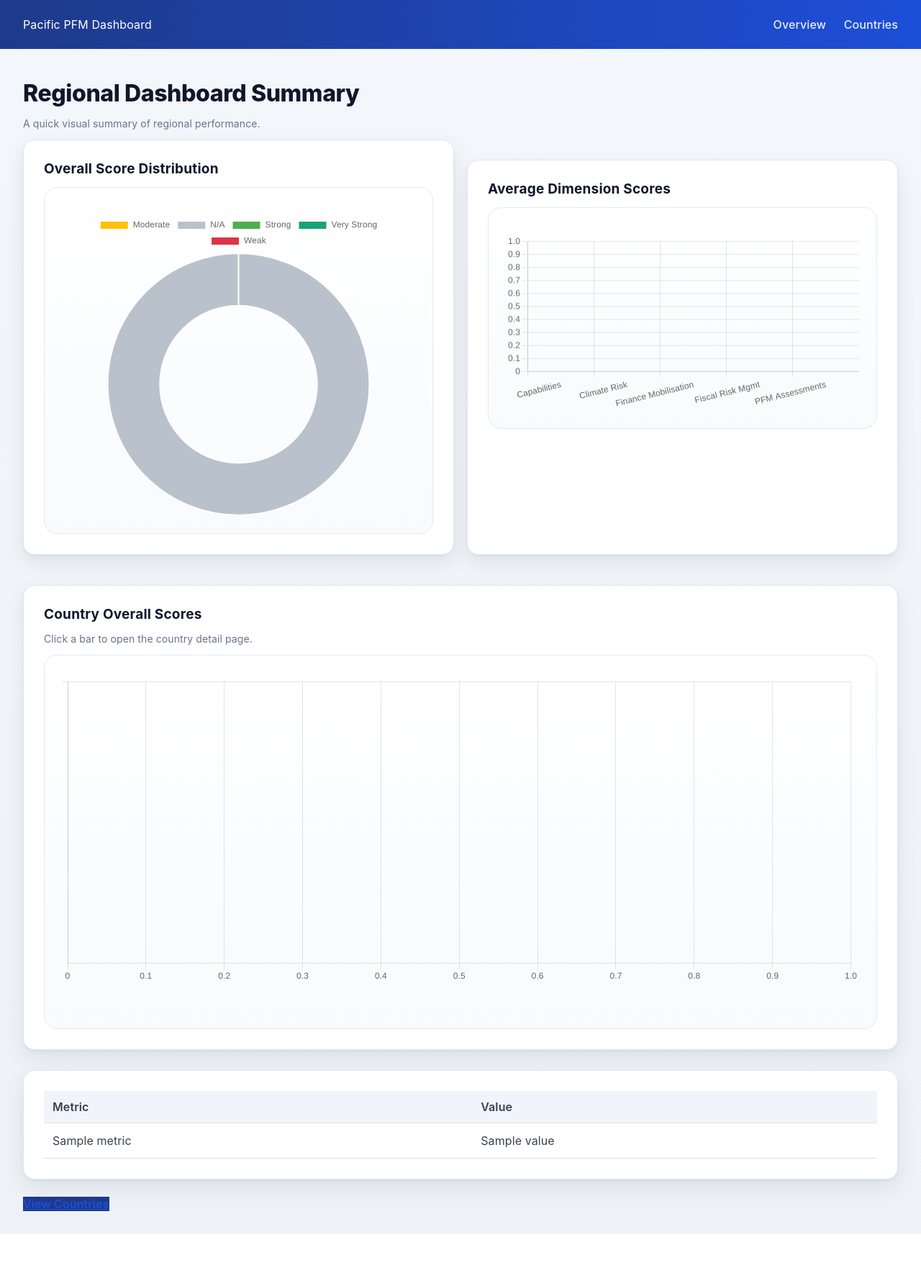
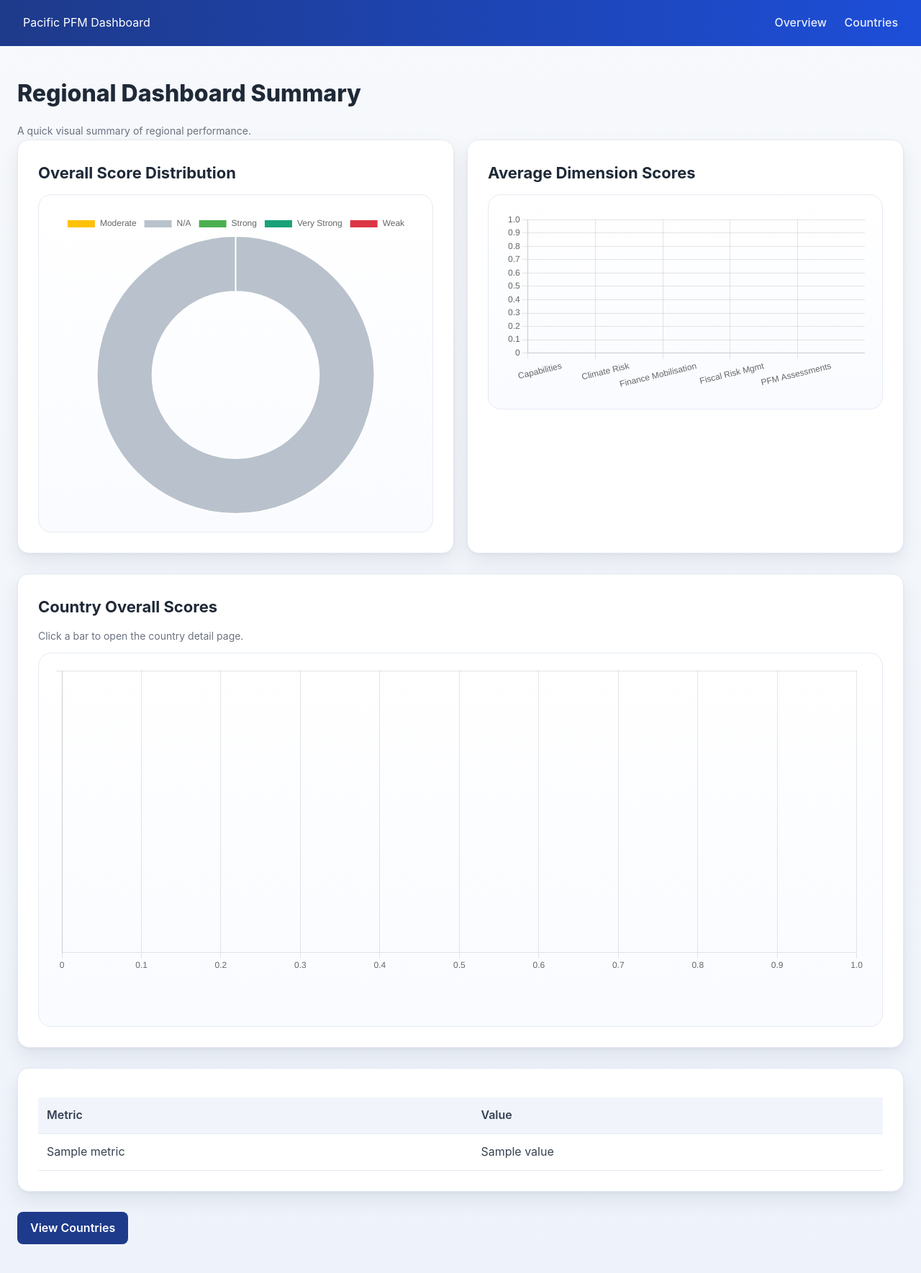
Before and after one commit to sharky6850606/Pacific-PFM-Regional-Coordination-Dashboard, a Flask app: page / in a window 1280 px wide. Shown: the whole page at 72% size. Before the commit the page ends 1715 px from the top, so only its background shows below. Run offline with Flask 3, Linux system fonts and the light colour scheme; a database or web service that is not in the repository returns one stand-in record (values such as "Sample title"); data that the repository does not hold is empty.

Commit message:
Update style.css

```diff
--- a/static/style.css
+++ b/static/style.css
@@ -1,184 +1,185 @@
-:root{
-  --bg-page:#f6f8fb;
-  --bg-card:#ffffff;
-  --bg-soft:#eef2f7;
-  --text-main:#1f2937;
-  --text-muted:#6b7280;
-  --primary:#1e3a8a;
-  --primary-soft:#e8eefb;
-  --accent:#0ea5e9;
-  --border-soft:#e5e7eb;
+:root {
+  --bg-page: #f7f9fc;
+  --bg-card: #ffffff;
+  --bg-soft: #eef3fb;
+  --text-main: #1f2937;
+  --text-muted: #6b7280;
+  --primary: #1e3a8a;
+  --primary-soft: #e8eefb;
+  --accent: #0ea5e9;
+  --border-soft: #e5eaf2;
 
-  --band-very-strong:#1aa179;
-  --band-strong:#4caf50;
-  --band-moderate:#ffc107;
-  --band-weak:#dc3545;
-  --band-na:#b9c2cc;
+  --band-very-strong: #1aa179;
+  --band-strong: #4caf50;
+  --band-moderate: #ffc107;
+  --band-weak: #dc3545;
+  --band-na: #b9c2cc;
 }
 
-* { box-sizing: border-box; }
+* {
+  box-sizing: border-box;
+  margin: 0;
+  padding: 0;
+}
 
 body {
-  margin: 0;
-  font-family: "Segoe UI", Arial, sans-serif;
-  background-color: #f4f6f9;
-  color: #1a1a1a;
+  font-family: "Inter", "Segoe UI", sans-serif;
+  background: linear-gradient(180deg, var(--bg-page) 0%, var(--bg-soft) 100%);
+  color: var(--text-main);
+  line-height: 1.6;
 }
 
-/* ================= NAVBAR ================= */
+/* ========== NAVBAR ========== */
 .navbar {
-  background-color: #0b1a33;
-  color: #fff;
-  padding: 16px 32px;
+  background: linear-gradient(90deg, var(--primary), #1d4ed8);
+  color: white;
+  padding: 18px 32px;
   display: flex;
   justify-content: space-between;
   align-items: center;
+  height: 64px;
 }
 
 .navbar a {
-  color: #ffffff;
+  color: white;
   text-decoration: none;
   margin-left: 20px;
   font-weight: 500;
+  opacity: 0.9;
 }
 
-.navbar a:hover { text-decoration: underline; }
-
-/* ================= LAYOUT ================= */
-.container {
-  padding: 32px;
-  max-width: 1500px; /* ENLARGED */
-  margin: auto;
+.navbar a:hover {
+  opacity: 1;
+  text-decoration: underline;
 }
 
-h1 { margin-top: 0; margin-bottom: 10px; }
-.subtitle { margin-bottom: 20px; color: #555; }
-.muted { color: #6c757d; }
-
-/* ================= CARDS ================= */
-.card {
-  background-color: #ffffff;
-  border-radius: 10px;
-  padding: 20px;
-  margin-bottom: 24px;
-  box-shadow: 0 2px 6px rgba(0,0,0,0.06);
-  overflow: visible;
+/* ========== LAYOUT ========== */
+.container {
+  max-width: 1440px;
+  margin: auto;
+  padding: 40px 24px;
 }
 
-/* ================= TABLES ================= */
+h1 {
+  font-size: 32px;
+  font-weight: 800;
+  margin-bottom: 16px;
+}
+
+h2 {
+  font-size: 22px;
+  font-weight: 700;
+  margin-bottom: 12px;
+}
+
+.subtitle,
+.muted {
+  color: var(--text-muted);
+  font-size: 14px;
+}
+
+/* ========== CARDS ========== */
+.card {
+  background: var(--bg-card);
+  border-radius: 16px;
+  border: 1px solid var(--border-soft);
+  box-shadow: 0 2px 4px rgba(15, 23, 42, 0.04), 0 12px 28px rgba(15, 23, 42, 0.08);
+  padding: 28px;
+  margin-bottom: 28px;
+}
+
+/* ========== TABLES ========== */
 table {
   width: 100%;
   border-collapse: collapse;
-  table-layout: auto;
+  margin-top: 12px;
+  background: var(--bg-card);
 }
 
 th, td {
   padding: 12px;
   text-align: left;
-  border-bottom: 1px solid #e0e0e0;
-  white-space: normal;
-  overflow-wrap: anywhere;
-  word-break: break-word;
+  border-bottom: 1px solid var(--border-soft);
+  color: #374151;
   vertical-align: top;
 }
 
 th {
-  background-color: #f0f2f7;
+  background: #f1f5fb;
   font-weight: 600;
 }
 
-/* ================= LINKS ================= */
-.container a,
-.card a,
-table a {
-  color: #1d4ed8;
-  text-decoration: underline;
+/* ========== BUTTONS ========== */
+.btn-primary {
+  display: inline-block;
+  padding: 10px 18px;
+  background: var(--primary);
+  color: white;
   font-weight: 600;
+  border-radius: 8px;
+  text-decoration: none;
+  transition: background 0.2s ease;
 }
 
-.container a:hover,
-.card a:hover,
-table a:hover {
-  color: #1e40af;
+.btn-primary:hover {
+  background: #1e40af;
 }
 
-/* ================= SCORE BANDS ================= */
-.band {
-  padding: 4px 10px;
-  border-radius: 20px;
-  font-size: 13px;
-  font-weight: 600;
-  display: inline-block;
+/* ========== GRID ========== */
+.grid-2 {
+  display: grid;
+  grid-template-columns: 1fr 1fr;
+  gap: 18px;
 }
 
-.band.very-strong { background: #1b7f5c; color: #fff; }
-.band.strong { background: #3b82f6; color: #fff; }
-.band.moderate { background: #f59e0b; color: #fff; }
-.band.weak { background: #dc2626; color: #fff; }
-.band.n\/a, .band.n-a { background: #6b7280; color: #fff; }
-
-/* ================= MAP ================= */
-.map-card {
-  position: relative;
-  background: #ffffff;
-  border-radius: 14px;
-  padding: 18px;
-  box-shadow: 0 10px 26px rgba(0,0,0,0.06);
-  overflow: hidden;
+@media (max-width: 900px) {
+  .grid-2 {
+    grid-template-columns: 1fr;
+  }
 }
 
-.map-wrap {
-  width: 100%;
-  background: #45c6ec;
-  border-radius: 14px;
-  position: relative;
-  min-height: 700px; /* ENLARGED */
+/* ========== CHART WRAPPERS ========== */
+.chart-wrap {
+  background: linear-gradient(180deg, #ffffff, #f9fbff);
+  border-radius: 18px;
+  border: 1px solid var(--border-soft);
+  padding: 24px;
+  margin-top: 12px;
 }
 
-.map-wrap svg {
-  width: 100%;
-  height: 100%;
-  display: block;
+.chart-tall {
+  min-height: 520px;
 }
 
-/* ================= COUNTRY SHAPES ================= */
-#map-layer .country {
-  fill: #cfd8dc;
-  stroke: rgba(255,255,255,0.95);
-  stroke-width: 3;
-  pointer-events: all;
-  cursor: pointer;
-  opacity: 0;
-  transform-origin: center;
-  vector-effect: non-scaling-stroke;
-  paint-order: stroke fill;
-  transition: transform 120ms ease, filter 120ms ease;
+canvas {
+  max-width: 100% !important;
+  max-height: 420px;
 }
 
-#pacific-map.loaded #map-layer .country {
-  opacity: 1;
-  animation: mapFadeIn 520ms ease forwards;
+/* ========== SCORE BADGES ========== */
+.badge {
+  padding: 6px 12px;
+  border-radius: 999px;
+  font-size: 12px;
+  font-weight: 600;
+  background: var(--bg-soft);
+  color: var(--text-main);
 }
 
-@keyframes mapFadeIn {
-  from { opacity: 0; filter: blur(2px); }
-  to { opacity: 1; filter: none; }
-}
+/* Optional: Score color-coded pill styles */
+.band.very-strong { background: var(--band-very-strong); color: white; }
+.band.strong { background: var(--band-strong); color: white; }
+.band.moderate { background: var(--band-moderate); color: white; }
+.band.weak { background: var(--band-weak); color: white; }
+.band.n-a, .band.na { background: var(--band-na); color: white; }
 
-/* Hover effect */
-#map-layer .country:hover {
-  filter: brightness(1.12) drop-shadow(0 8px 14px rgba(0,0,0,0.22));
-  transform: scale(1.03);
-  stroke-width: 5; /* BIGGER HIT AREA */
-}
-
-/* ================= TOOLTIP ================= */
+/* ========== TOOLTIP FOR MAP ========== */
 .map-tooltip {
   position: absolute;
   z-index: 50;
-  background: #ffffff;
+  background: white;
   border-radius: 12px;
-  box-shadow: 0 12px 30px rgba(0,0,0,0.22);
+  box-shadow: 0 12px 30px rgba(0, 0, 0, 0.22);
   padding: 12px;
   min-width: 220px;
   max-width: 320px;
@@ -284,268 +338,3 @@ table a:hover {
     transform-origin: top right;
   }
 }
-
-/* Invisible hit-area buffers for tiny islands */
-.country-hit{
-  pointer-events: all;
-  cursor: pointer;
-}
-/* ===== Charts ===== */
-.grid-2{
-  display:grid;
-  grid-template-columns: 1fr 1fr;
-  gap: 18px;
-  margin-bottom: 18px;
-}
-@media (max-width: 900px){
-  .grid-2{ grid-template-columns: 1fr; }
-}
-.card-title{ margin: 0 0 12px 0; }
-.chart-wrap{
-  width: 100%;
-  background: var(--bg-card);
-  border: 1px solid var(--border-soft);
-  border-radius: 14px;
-  padding: 12px;
-}
-.chart-tall{ min-height: 520px; }
-canvas{ max-width: 100% !important; }
-
-
-/* ===== UI COLOR REFINEMENT (EASY ON THE EYES) ===== */
-:root{
-  --bg-page:#f7f9fc;
-  --bg-card:#ffffff;
-  --bg-soft:#eef3fb;
-
-  --text-main:#1f2937;
-  --text-muted:#6b7280;
-
-  --primary:#1e3a8a;
-  --primary-soft:#e8eefb;
-  --accent:#0ea5e9;
-
-  --border-soft:#e5eaf2;
-}
-
-/* Page + cards */
-body{ background:var(--bg-page); }
-.card{
-  background:var(--bg-card);
-  box-shadow:0 6px 20px rgba(15,23,42,0.06);
-  border:1px solid var(--border-soft);
-}
-
-/* Navbar */
-.navbar{
-  background:linear-gradient(90deg,#1e3a8a,#1d4ed8);
-}
-
-/* Headings */
-h1,h2,h3{ color:var(--text-main); }
-
-/* Tables */
-th{
-  background:#f1f5fb;
-  color:#374151;
-}
-td{ color:#374151; }
-
-/* Charts */
-.chart-wrap{
-  background:var(--bg-card);
-  border:1px solid var(--border-soft);
-}
-
-/* Buttons */
-.btn-primary{
-  background:var(--primary);
-}
-.btn-primary:hover{
-  background:#1e40af;
-}
-
-
-/* ===== PROFESSIONAL EXECUTIVE POLISH ===== */
-
-/* Typography refinement */
-body{
-  font-family: "Inter", "Segoe UI", Arial, sans-serif;
-  letter-spacing: 0.1px;
-}
-
-/* Section spacing */
-.container{
-  padding-top: 42px;
-}
-
-/* Card elevation hierarchy */
-.card{
-  border-radius: 14px;
-  box-shadow:
-    0 1px 2px rgba(15,23,42,0.06),
-    0 12px 32px rgba(15,23,42,0.08);
-}
-
-/* Navbar refinement */
-.navbar{
-  height: 68px;
-}
-.navbar a{
-  opacity: 0.9;
-}
-.navbar a:hover{
-  opacity: 1;
-}
-
-/* Headings */
-h1{
-  font-size: 30px;
-  font-weight: 800;
-}
-h2{
-  font-size: 20px;
-  font-weight: 700;
-}
-
-/* Muted text */
-.muted{
-  color: #6b7280;
-  font-size: 14px;
-}
-
-/* Tables readability */
-table{
-  background: #ffffff;
-}
-td{
-  line-height: 1.5;
-}
-
-/* Chart cards */
-.chart-wrap{
-  padding: 18px;
-}
-
-/* Footer polish (future-proof) */
-.footer{
-  margin-top: 60px;
-  padding: 24px;
-  text-align: center;
-  color: #9ca3af;
-  font-size: 13px;
-}
-
-
-/* ===== GRAPH & UI UNIFORM POLISH ===== */
-
-.card{
-  padding: 24px;
-}
-
-.chart-wrap{
-  background: linear-gradient(180deg, #ffffff, #f9fbff);
-  border-radius: 16px;
-  padding: 22px;
-}
-
-.card-title{
-  font-size: 18px;
-  font-weight: 700;
-  margin-bottom: 14px;
-  color: #1f2937;
-}
-
-canvas{
-  max-height: 420px;
-}
-
-.section-divider{
-  height: 1px;
-  background: linear-gradient(90deg, transparent, #e5eaf2, transparent);
-  margin: 28px 0;
-}
-
-
-
-/* =========================
-   EXECUTIVE UI OVERRIDES
-   (forced, visible changes)
-   ========================= */
-
-:root{
-  --ui-bg-top:#f3f6fb;
-  --ui-bg-bottom:#eef2f7;
-  --ui-card:#ffffff;
-  --ui-border:#e2e8f0;
-  --ui-shadow-1: rgba(15, 23, 42, 0.04);
-  --ui-shadow-2: rgba(15, 23, 42, 0.08);
-  --ui-text:#0f172a;
-  --ui-muted:#64748b;
-  --ui-chart-bg-top:#ffffff;
-  --ui-chart-bg-bottom:#f8fafc;
-  --ui-chart-border:#e5eaf2;
-}
-
-body{
-  background: linear-gradient(180deg, var(--ui-bg-top) 0%, var(--ui-bg-bottom) 100%) !important;
-  color: var(--ui-text) !important;
-}
-
-/* Make cards stand out clearly */
-.card{
-  background: var(--ui-card) !important;
-  border-radius: 16px !important;
-  border: 1px solid var(--ui-border) !important;
-  box-shadow:
-    0 2px 4px var(--ui-shadow-1),
-    0 12px 28px var(--ui-shadow-2) !important;
-  padding: 28px !important;
-}
-
-.card + .card{
-  margin-top: 28px;
-}
-
-/* Charts framed as modules */
-.chart-wrap{
-  background: linear-gradient(180deg, var(--ui-chart-bg-top), var(--ui-chart-bg-bottom)) !important;
-  border-radius: 18px !important;
-  border: 1px solid var(--ui-chart-border) !important;
-  padding: 24px !important;
-}
-
-.chart-wrap canvas{
-  margin-top: 12px;
-}
-
-/* Title + hierarchy */
-h1{
-  font-size: 32px !important;
-  font-weight: 800 !important;
-  letter-spacing: -0.4px;
-  margin-bottom: 12px;
-  color: var(--ui-text) !important;
-}
-
-.card h2, .card-title{
-  font-size: 19px !important;
-  font-weight: 700 !important;
-  letter-spacing: 0.2px;
-  color: var(--ui-text) !important;
-}
-
-.muted{
-  font-size: 14px !important;
-  color: var(--ui-muted) !important;
-}
-
-/* Make links consistently visible */
-.container a, .card a, table a{
-  color:#1d4ed8;
-  text-decoration: underline;
-  font-weight: 600;
-}
-.container a:hover, .card a:hover, table a:hover{
-  color:#1e40af;
-}
```
Also changed, not shown: other parts of static/style.css (+79 -26 lines).
